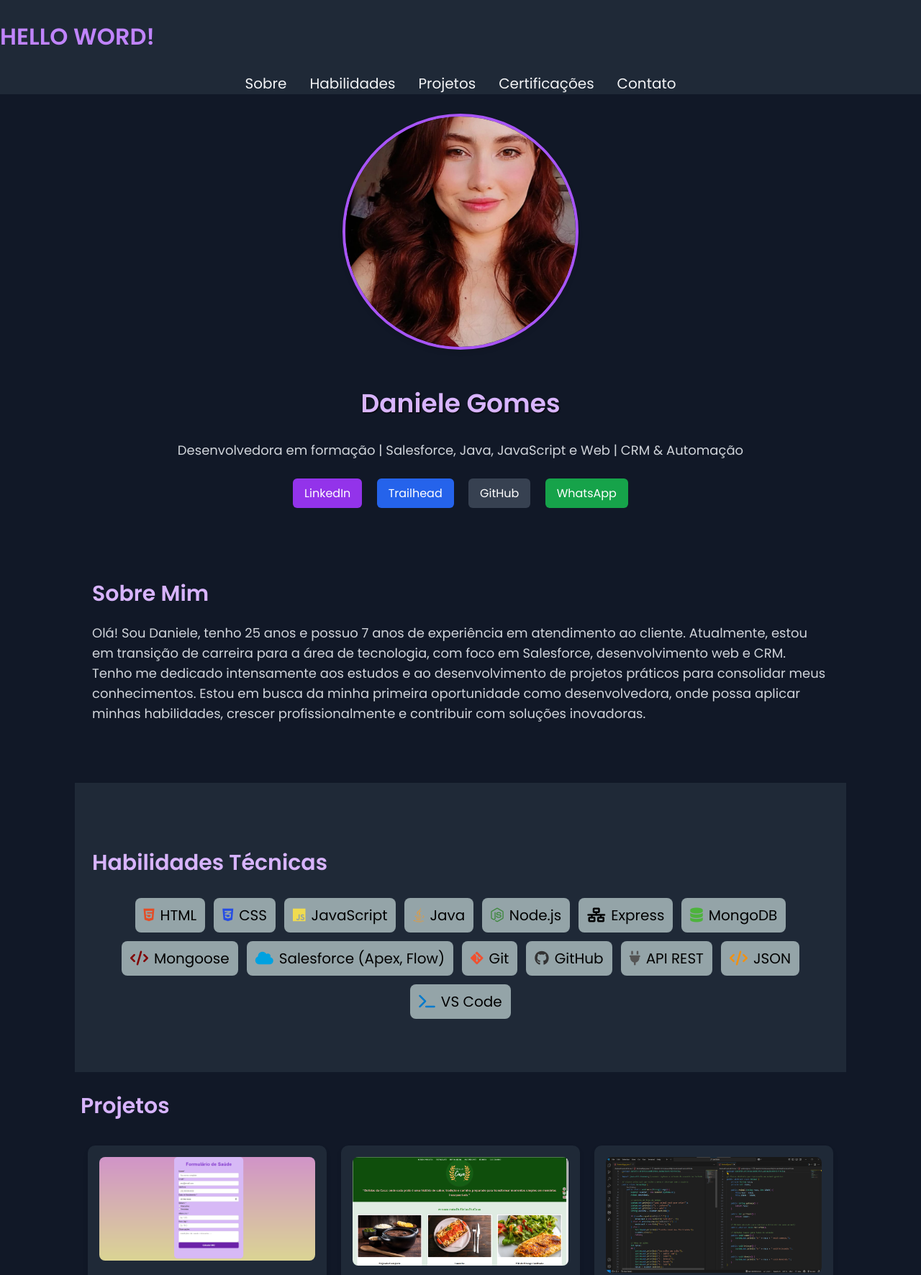
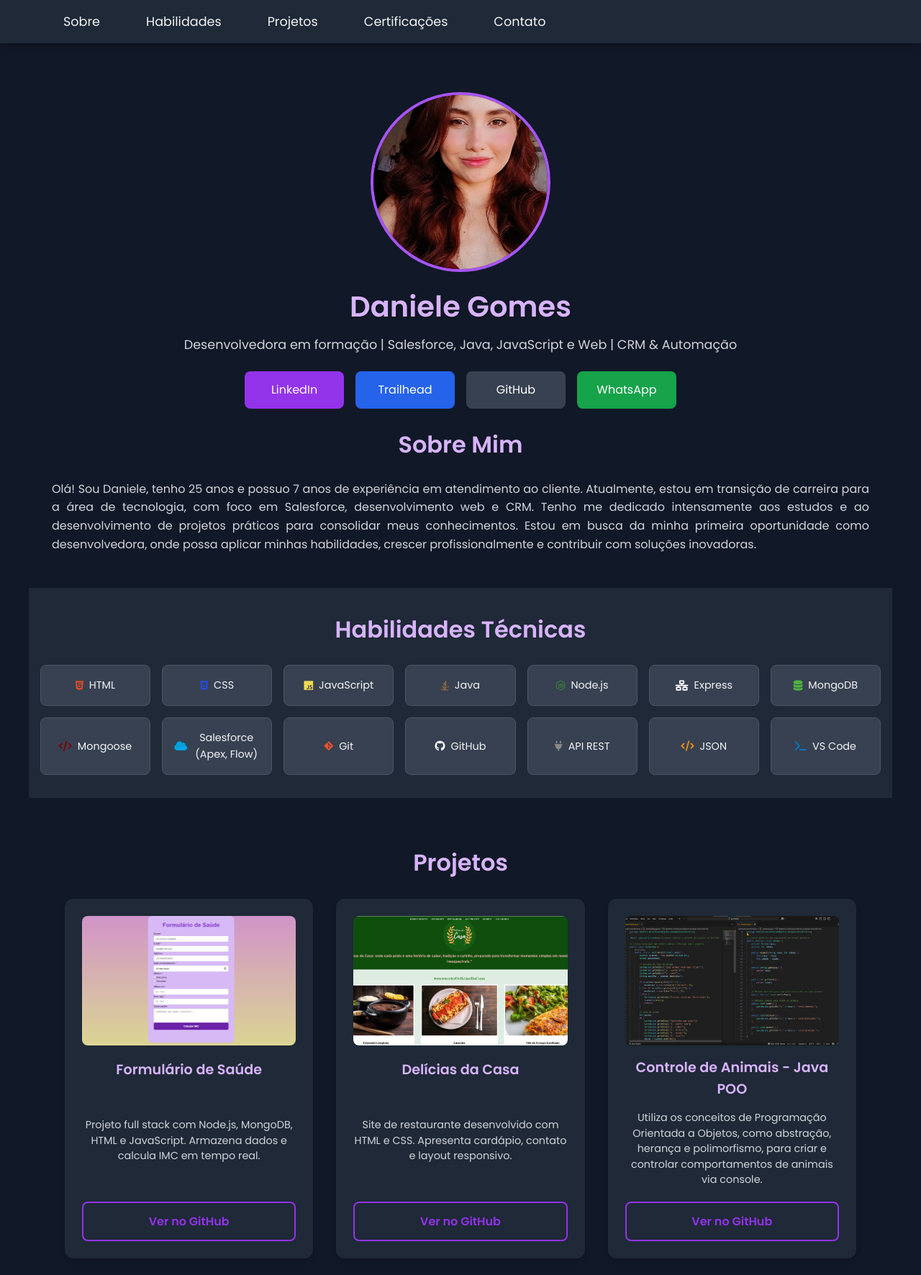
Before and after one commit to daniele2098899/portifolioDaniele, a plain HTML site: page index.html in a window 1280 px wide. Shown: the top 1772 px of the page at 72% size. Drawn offline with Linux system fonts and the light colour scheme.

Commit message:
Atualizando Portifolio

```diff
--- a/index.html
+++ b/index.html
@@ -8,6 +8,7 @@
   <link rel="stylesheet" href="style.css">
   <link rel="stylesheet" href="https://cdnjs.cloudflare.com/ajax/libs/font-awesome/6.4.0/css/all.min.css">
   <link href="https://fonts.googleapis.com/css2?family=Poppins:wght@400;600&display=swap" rel="stylesheet">
+  <meta name="viewport" content="width=device-width, initial-scale=1.0">
 </head>
 
 <body>
@@ -15,7 +16,6 @@
   <!-- Navbar -->
   <nav>
     <div>
-      <h1>HELLO WORD!</h1>
       <ul>
         <li><a href="#sobre">Sobre</a></li>
         <li><a href="#habilidades">Habilidades</a></li>
--- a/style.css
+++ b/style.css
@@ -1,4 +1,10 @@
-/* Geral */
+/* Reset e Base */
+* {
+  margin: 0;
+  padding: 0;
+  box-sizing: border-box;
+}
+
 html {
   scroll-behavior: smooth;
 }
@@ -6,90 +12,77 @@
 body {
   font-family: 'Poppins', sans-serif;
   background-color: #111827;
-  /* bg-gray-900 */
   color: #f3f4f6;
-  /* text-gray-100 */
-  margin: 0;
+  line-height: 1.6;
 }
 
-/* Navbar */
 nav {
   position: fixed;
-  /* fixa no topo */
+  top: 0;
+  left: 0;
+  width: 100%;
   background-color: #1f2937;
-  width: 100%;
-  z-index: 50;
-  box-shadow: 0 2rem, 2rem rgba(0, 0, 0, 0.1);
+  z-index: 1000;
+  box-shadow: 0 2px 10px rgba(0, 0, 0, 0.3);
+}
+
+nav>div {
+  max-width: 1200px;
+  margin: 0 auto;
+  padding: 0.5rem 1rem;
+  display: flex;
+  flex-direction: column;
+  align-items: center;
+  gap: 0.5rem;
 }
 
 nav h1 {
   color: #c084fc;
-  /* text-purple-400 */
-  font-size: 2rem;
+  font-size: 1.2rem;
   font-weight: bold;
 }
 
 nav ul {
   display: flex;
-  gap: 2rem;
-  font-size: 20px;
   list-style: none;
+  gap: 0.5rem;
+  flex-wrap: wrap;
   justify-content: center;
-  padding-left: 0;
-  margin: 0;
 }
 
-nav ul a {
-  color: inherit;
+nav ul li a {
+  color: #f3f4f6;
   text-decoration: none;
+  padding: 0.3rem 0.6rem;
+  border-radius: 4px;
+  font-size: 0.85rem;
+  transition: all 0.3s ease;
 }
 
-nav ul a:hover {
+nav ul li a:hover {
   color: #d8b4fe;
-  /* text-purple-300 */
+  background-color: rgba(216, 180, 254, 0.1);
 }
 
-/* Espaçamento para compensar navbar fixa */
-section {
-  scroll-margin-top: 80px;
-  /* compensa o tamanho da navbar */
-  padding: 4rem 1.5rem;
-  max-width: 64rem;
-  margin: 0 auto;
-}
-
-section h2 {
-  font-size: 1.875rem;
-  color: #d8b4fe;
-  margin-bottom: 1rem;
-}
-
-section p,
-section li,
-section span {
-  font-size: 1.125rem;
-  color: #d1d5db;
-  line-height: 1.75rem;
-}
-
-/* Header */
+/* Header - SEM ESPAÇOS */
 header {
-  padding-top: 8rem;
+  margin-top: 70px;
+  padding: 1rem 1rem 0 1rem;
   text-align: center;
-  padding-left: 1rem;
-  padding-right: 1rem;
+  display: flex;
+  flex-direction: column;
+  justify-content: center;
+  align-items: center;
 }
 
 header img.foto {
-  width: 20rem;
-  height: 20rem;
+  width: 150px;
+  height: 150px;
+  border-radius: 50%;
   object-fit: cover;
-  border-radius: 9999px;
-  margin: 0 auto 1rem;
-  box-shadow: 0 4px 6px rgba(0, 0, 0, 0.1);
   border: 4px solid #a855f7;
-  transition: transform 0.3s;
-  margin-top: 30px;
+  margin-bottom: 1rem;
+  transition: transform 0.3s ease;
 }
 
 header img.foto:hover {
@@ -97,25 +90,37 @@
 }
 
 header h1 {
-  font-size: 2.25rem;
-  font-weight: bold;
+  font-size: 1.8rem;
   color: #d8b4fe;
-  text-shadow: 1px 1px 2px black;
+  margin-bottom: 0.5rem;
+  text-shadow: 1px 1px 2px rgba(0, 0, 0, 0.5);
 }
 
 header p {
+  font-size: 1rem;
   color: #d1d5db;
-  font-size: 1.125rem;
-  margin-top: 0.5rem;
+  margin-bottom: 1.5rem;
+  max-width: 90%;
+  line-height: 1.5;
+}
+
+header div {
+  display: flex;
+  flex-direction: column;
+  gap: 0.8rem;
+  width: 100%;
+  max-width: 300px;
+  margin-bottom: 0;
 }
 
 header div a {
-  display: inline-block;
-  margin: 0.5rem;
-  padding: 0.5rem 1rem;
-  border-radius: 0.375rem;
+  padding: 0.8rem 1.5rem;
+  border-radius: 8px;
+  text-decoration: none;
   color: white;
-  text-decoration: none;
+  font-weight: 500;
+  text-align: center;
+  transition: all 0.3s ease;
 }
 
 header a:nth-child(1) {
@@ -150,32 +155,71 @@
   background-color: #15803d;
 }
 
-/* Habilidades Técnicas */
+section {
+  padding: 1rem 1rem 2rem 1rem;
+  max-width: 1200px;
+  margin: 0 auto;
+  scroll-margin-top: 80px;
+}
+
+#sobre {
+  padding-top: 0;
+  margin-top: 0;
+}
+
+section h2 {
+  font-size: 1.5rem;
+  color: #d8b4fe;
+  text-align: center;
+  margin-bottom: 1.5rem;
+  margin-top: 0;
+}
+
+section p {
+  font-size: 1rem;
+  color: #d1d5db;
+  line-height: 1.6;
+}
+
+#sobre p {
+  text-align: justify;
+  margin-top: 0;
+}
+
+/* Habilidades */
 #habilidades {
   background-color: #1f2937;
+  padding: 2rem 1rem;
 }
 
 #habilidades .skills {
-  display: flex;
-  flex-wrap: wrap;
-  gap: 12px;
-  padding: 10px;
-  justify-content: center;
+  display: grid;
+  grid-template-columns: repeat(auto-fit, minmax(120px, 1fr));
+  gap: 0.8rem;
+  margin-top: 1rem;
 }
 
 #habilidades span {
   display: flex;
   align-items: center;
-  gap: 8px;
-  background-color: #94a4a8;
-  padding: 10px 12px;
+  justify-content: center;
+  gap: 0.5rem;
+  background-color: #374151;
+  padding: 0.8rem 0.5rem;
   border-radius: 8px;
-  font-size: 20px;
-  color: #000;
-  /* para melhor contraste */
+  font-size: 0.8rem;
+  color: #f3f4f6;
+  border: 1px solid #4b5563;
+  transition: all 0.3s ease;
+  text-align: center;
 }
 
-/* Ícones de habilidades (cores) */
+#habilidades span:hover {
+  transform: translateY(-2px);
+  box-shadow: 0 4px 8px rgba(0, 0, 0, 0.2);
+  border-color: #9333ea;
+}
+
 .html-icon {
   color: #e44d26;
 }
@@ -197,7 +241,7 @@
 }
 
 .express-icon {
-  color: #000000;
+  color: #ffffff;
 }
 
 .mongo-icon {
@@ -217,11 +261,11 @@
 }
 
 .github-icon {
-  color: #333;
+  color: #ffffff;
 }
 
 .rest-icon {
-  color: #555;
+  color: #888;
 }
 
 .json-icon {
@@ -232,133 +276,287 @@
   color: #007ACC;
 }
 
-
 #projetos {
-  max-width: 70rem;
-  margin: 0 auto;
-  padding: 0 2rem;
-  margin-bottom: 4rem;
+  padding: 2rem 1rem;
 }
 
 .projetos-container {
-  display: flex;
-  flex-wrap: nowrap;
-  /* mantém todos em uma linha */
-  gap: 20px;
-  justify-content: center;
-  overflow-x: auto;
-  padding: 1rem;
-  scrollbar-width: thin;
-  scrollbar-color: #9333ea transparent;
-}
-
-.projetos-container::-webkit-scrollbar {
-  height: 8px;
-}
-
-.projetos-container::-webkit-scrollbar-thumb {
-  background-color: #9333ea;
-  border-radius: 4px;
-}
-
-.projetos-container::-webkit-scrollbar-track {
-  background: transparent;
+  display: grid;
+  grid-template-columns: repeat(auto-fit, minmax(300px, 1fr));
+  gap: 1.5rem;
+  justify-items: center;
+  max-width: 1000px;
+  margin: 0 auto;
 }
 
 .projeto-card {
   background-color: #1f2937;
-  border-radius: 10px;
+  border-radius: 12px;
+  padding: 1.5rem;
+  width: 100%;
+  max-width: 350px;
+  min-height: 450px;
+  text-align: center;
   box-shadow: 0 4px 6px rgba(0, 0, 0, 0.1);
-  padding: 16px;
+  transition: transform 0.3s ease, box-shadow 0.3s ease;
   display: flex;
   flex-direction: column;
-  align-items: center;
-  text-align: center;
-  transition: transform 0.3s ease, box-shadow 0.3s ease;
-
-  flex: 0 0 300px;
-  /* largura fixa */
-  max-width: 300px;
-  min-width: 300px;
+  justify-content: space-between;
 }
 
 .projeto-card:hover {
-  transform: scale(1.05);
-  box-shadow: 0 6px 10px rgba(0, 0, 0, 0.2);
+  transform: translateY(-5px);
+  box-shadow: 0 8px 15px rgba(0, 0, 0, 0.2);
 }
 
 .projeto-card img {
-  max-width: 100%;
-  height: auto;
-  max-height: 200px;
+  width: 100%;
+  height: 180px;
   object-fit: cover;
   border-radius: 8px;
-  margin-bottom: 12px;
+  margin-bottom: 1rem;
 }
 
 .projeto-card h3 {
-  font-size: 1.25rem;
+  font-size: 1.2rem;
   color: #d8b4fe;
-  margin: 12px 0 8px;
+  margin-bottom: 0.8rem;
+  min-height: 2.4rem;
+  display: flex;
+  align-items: center;
+  justify-content: center;
 }
 
 .projeto-card p {
+  font-size: 0.9rem;
   color: #d1d5db;
-  font-size: 1rem;
-  margin-bottom: 12px;
+  margin-bottom: 1.2rem;
+  line-height: 1.5;
+  flex-grow: 1;
+  display: flex;
+  align-items: center;
+  text-align: center;
 }
 
 .projeto-card a {
+  display: inline-block;
+  padding: 0.8rem 1.5rem;
+  background-color: transparent;
   color: #9333ea;
   text-decoration: none;
+  border: 2px solid #9333ea;
+  border-radius: 8px;
   font-weight: 600;
-  border: 2px solid #9333ea;
-  padding: 8px 16px;
-  border-radius: 6px;
-  transition: background-color 0.3s, color 0.3s;
+  transition: all 0.3s ease;
+  margin-top: auto;
 }
 
 .projeto-card a:hover {
   background-color: #9333ea;
-  color: #fff;
+  color: white;
 }
 
-/* Certificações */
 #certificacoes {
-  margin-top: 4rem;
   background-color: #1f2937;
+  padding: 2rem 1rem;
 }
 
-#certificacoes ul {
-  padding-left: 1rem;
-  list-style-position: inside;
-  margin: 0;
+.formacao-lista {
+  list-style: none;
+  display: flex;
+  flex-direction: column;
+  gap: 1rem;
 }
 
-#certificacoes li {
-  margin-bottom: 15px;
-  font-size: 1rem;
-  line-height: 1.6;
+.formacao-lista li {
+  background-color: #374151;
+  padding: 1.2rem;
+  border-radius: 8px;
+  border-left: 4px solid #9333ea;
+  transition: transform 0.3s ease;
 }
 
-/* Contato */
-#contato a {
-  text-decoration: underline;
+.formacao-lista li:hover {
+  transform: translateX(5px);
 }
 
-#contato a[href^="mailto:"] {
+.formacao-lista li strong {
+  color: #d8b4fe;
+  display: block;
+  margin-bottom: 0.5rem;
+  font-size: 1rem;
+}
+
+#contato {
+  text-align: center;
+  padding: 2rem 1rem;
+}
+
+#contato p {
+  margin: 0.8rem 0;
+  font-size: 1rem;
+}
+
+#contato a {
   color: #60a5fa;
+  text-decoration: underline;
 }
 
 #contato a[href*="wa.me"] {
   color: #4ade80;
 }
 
-/* Footer */
 footer {
   background-color: #1f2937;
   color: #9ca3af;
   text-align: center;
-  font-size: 0.875rem;
-  padding: 1rem 0;
+  padding: 1.5rem 1rem;
+  font-size: 0.9rem;
+  border-top: 1px solid #374151;
 }
+
+@media (max-width: 767px) {
+  header {
+    margin-top: 60px;
+  }
+
+  .projetos-container {
+    grid-template-columns: 1fr;
+    gap: 1.5rem;
+  }
+
+  .projeto-card {
+    max-width: 100%;
+    min-height: 400px;
+  }
+
+  .projeto-card img {
+    height: 160px;
+  }
+}
+
+@media (min-width: 768px) {
+  nav>div {
+    flex-direction: row;
+    justify-content: space-between;
+    align-items: center;
+    padding: 1rem 2rem;
+  }
+
+  nav h1 {
+    font-size: 1.5rem;
+  }
+
+  nav ul {
+    gap: 1.5rem;
+  }
+
+  nav ul li a {
+    font-size: 1rem;
+    padding: 0.5rem 1rem;
+  }
+
+  header {
+    margin-top: 80px;
+    padding: 2rem 2rem 0 2rem;
+  }
+
+  header img.foto {
+    width: 200px;
+    height: 200px;
+  }
+
+  header h1 {
+    font-size: 2.2rem;
+  }
+
+  header p {
+    font-size: 1.1rem;
+  }
+
+  header div {
+    flex-direction: row;
+    max-width: 600px;
+    gap: 1rem;
+  }
+
+  header div a {
+    flex: 1;
+  }
+
+  section {
+    padding: 2rem 2rem;
+  }
+
+  #sobre {
+    padding-top: 1rem;
+  }
+
+  section h2 {
+    font-size: 1.8rem;
+  }
+
+  .projetos-container {
+    grid-template-columns: repeat(2, 1fr);
+    gap: 2rem;
+  }
+
+  .projeto-card {
+    min-height: 480px;
+  }
+
+  #habilidades .skills {
+    grid-template-columns: repeat(auto-fit, minmax(150px, 1fr));
+    gap: 1rem;
+  }
+
+  #habilidades span {
+    font-size: 0.9rem;
+    padding: 1rem;
+  }
+}
+
+@media (min-width: 1024px) {
+  nav h1 {
+    font-size: 2rem;
+  }
+
+  nav ul {
+    gap: 2rem;
+  }
+
+  nav ul li a {
+    font-size: 1.1rem;
+  }
+
+  header {
+    padding: 3rem 2rem 0 2rem;
+  }
+
+  header img.foto {
+    width: 250px;
+    height: 250px;
+  }
+
+  header h1 {
+    font-size: 2.5rem;
+  }
+
+  section {
+    padding: 3rem 2rem;
+  }
+
+  #sobre {
+    padding-top: 1.5rem;
+  }
+
+  section h2 {
+    font-size: 2rem;
+  }
+
+  .projetos-container {
+    grid-template-columns: repeat(3, 1fr);
+    gap: 2rem;
+    max-width: 1100px;
+  }
+}
```
